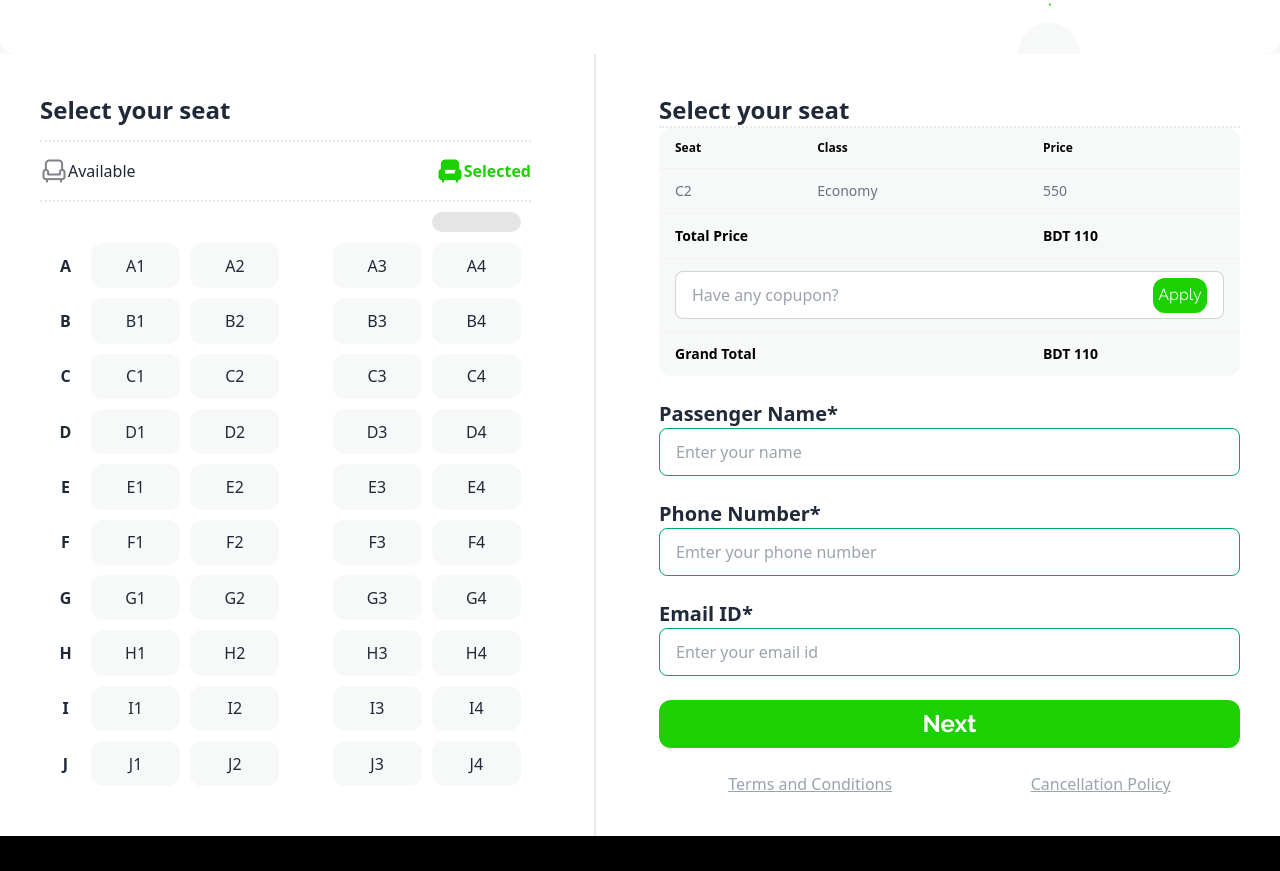
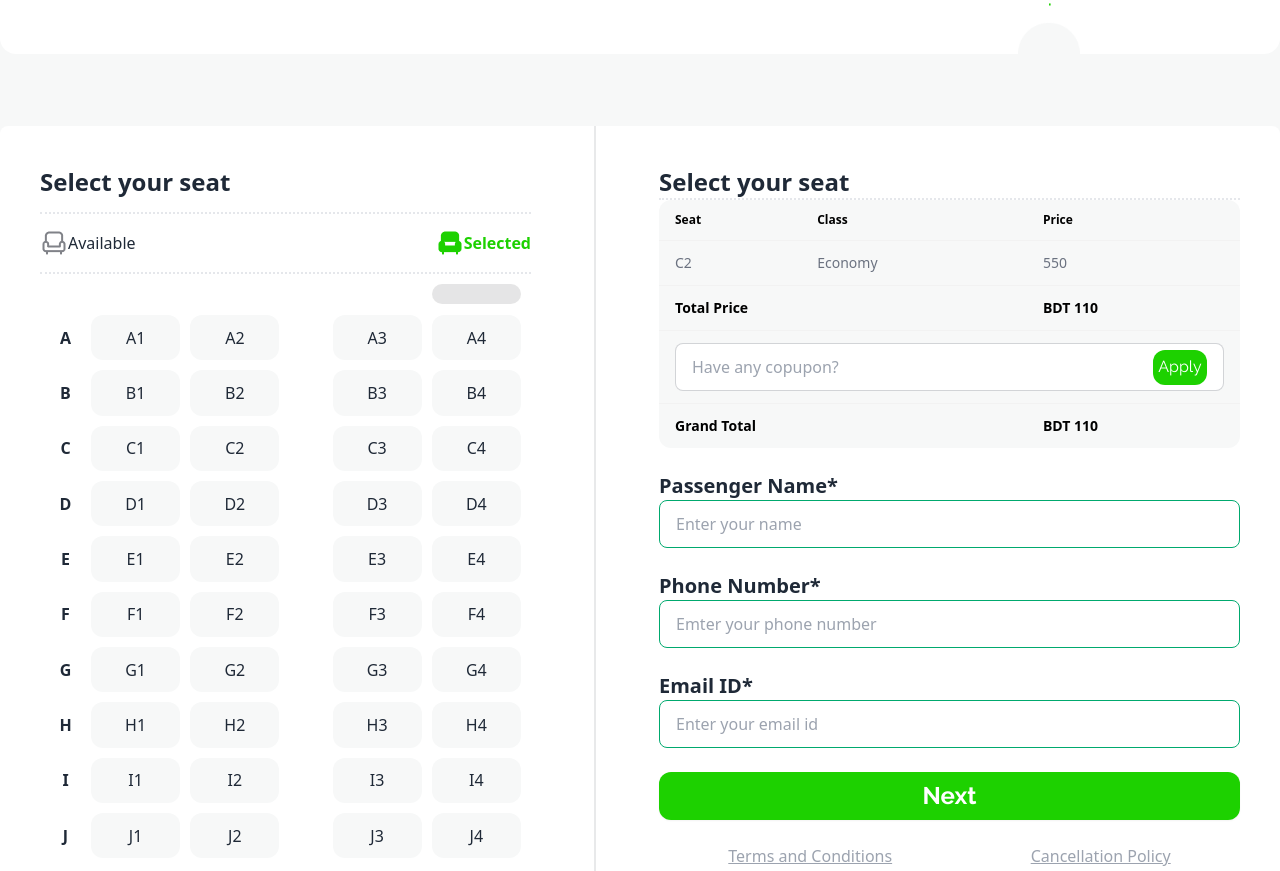
Before and after one commit to Fayshal007/p-paribahan, a plain HTML site: page index.html in a window 1280 px wide. Shown: the part 1789-2660 px from the top of the page. Drawn offline with nearby package versions, Linux system fonts and the light colour scheme.

Commit message:
footer done

```diff
--- a/index.html
+++ b/index.html
@@ -188,7 +188,10 @@
                 </div>
             </div>
         </section>
-        <main class="bg-white">
+        <br>
+        <br>
+        <br>
+        <main class="bg-white rounded-lg">
             <div class="flex flex-col w-full lg:flex-row">
                 <div class="grid flex-grow rounded-box bg-white p-10">
                     <h1 class="font-bold text-2xl">Select your seat</h1>
@@ -396,6 +399,7 @@
 
 
     </div>
+    <br><br><br><br><br>
     <!------------------------------------ footer ------------------------------------>
     <div>
         <footer class="footer justify-between p-10 bg-black text-white lg:px-40">
```
